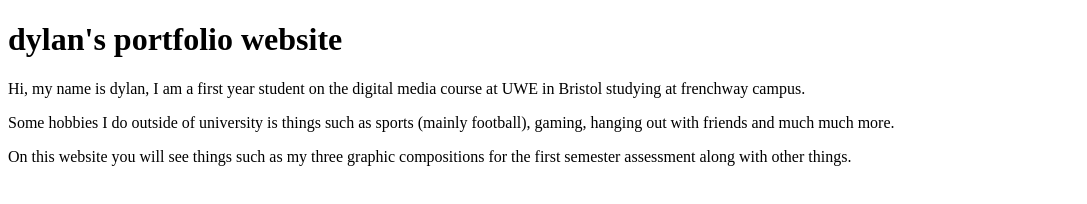
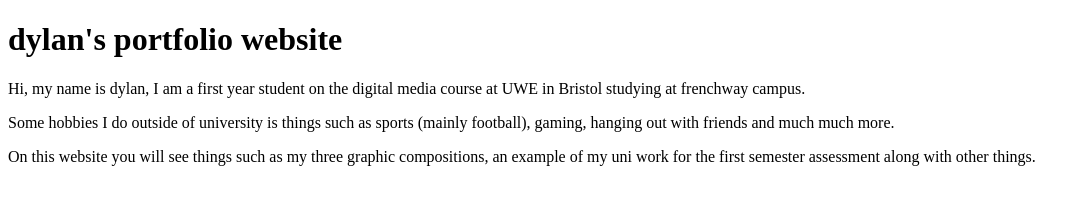
Before and after one commit to Dylan-Cheetham/Website, a plain HTML site: page index.html in a window 1280 px wide. Shown: the whole page, without its empty margins (0-1087 px from the left). Drawn offline with Linux system fonts and the light colour scheme.

Commit message:
updating my 3rd p tag
adding in an extra bit of text on my 3rd p tag.

```diff
--- a/index.html
+++ b/index.html
@@ -12,7 +12,7 @@
     <h1>dylan's portfolio website</h1>
     <p>Hi, my name is dylan, I am a first year student on the digital media course at UWE in Bristol studying at frenchway campus.</p>
     <p>Some hobbies I do outside of university is things such as sports (mainly football), gaming, hanging out with friends and much much more.</p>
-    <p>On this website you will see things such as my three graphic compositions for the first semester assessment along with other things.</p>
+    <p>On this website you will see things such as my three graphic compositions, an example of my uni work for the first semester assessment along with other things.</p>
 </body>
 
 <footer>
```
